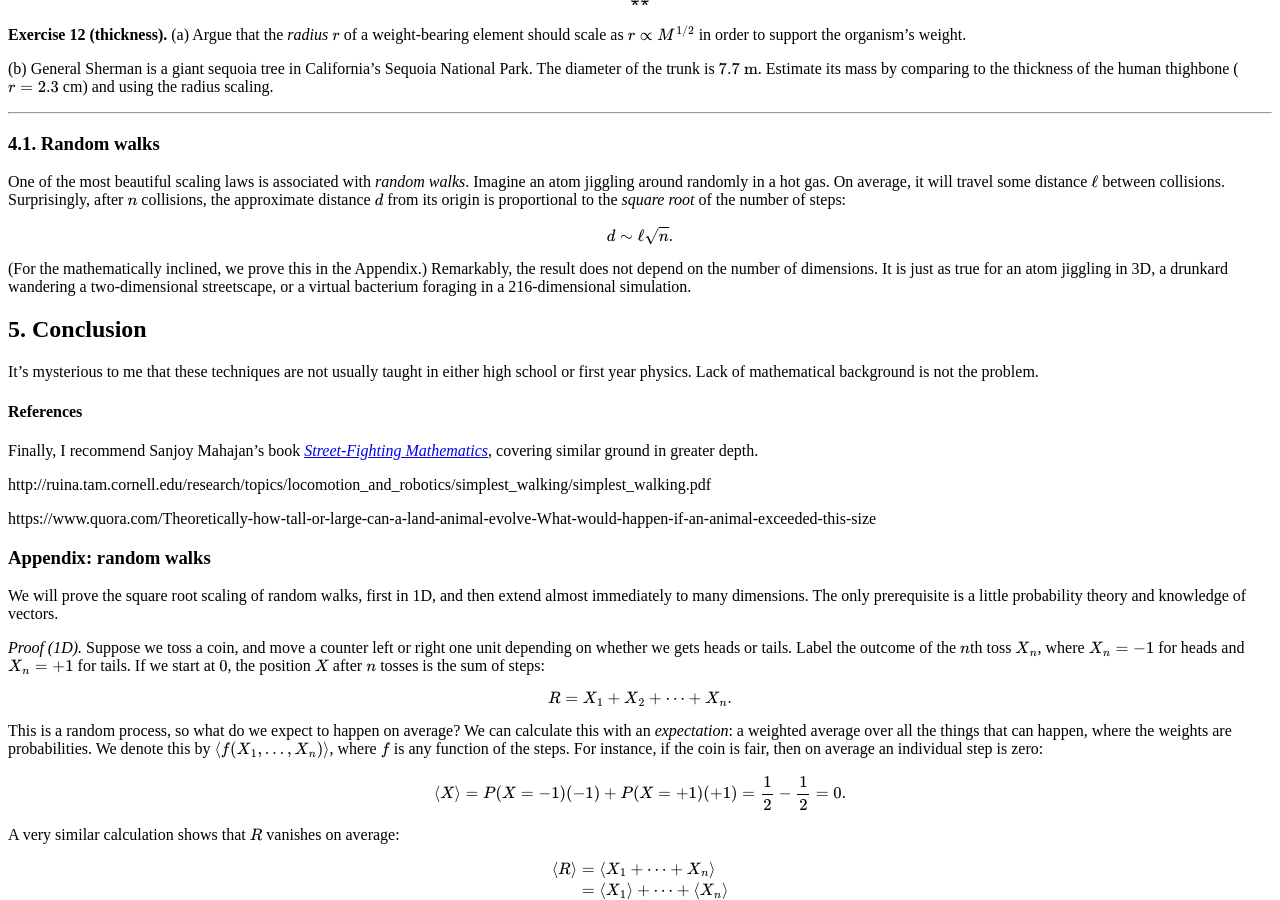
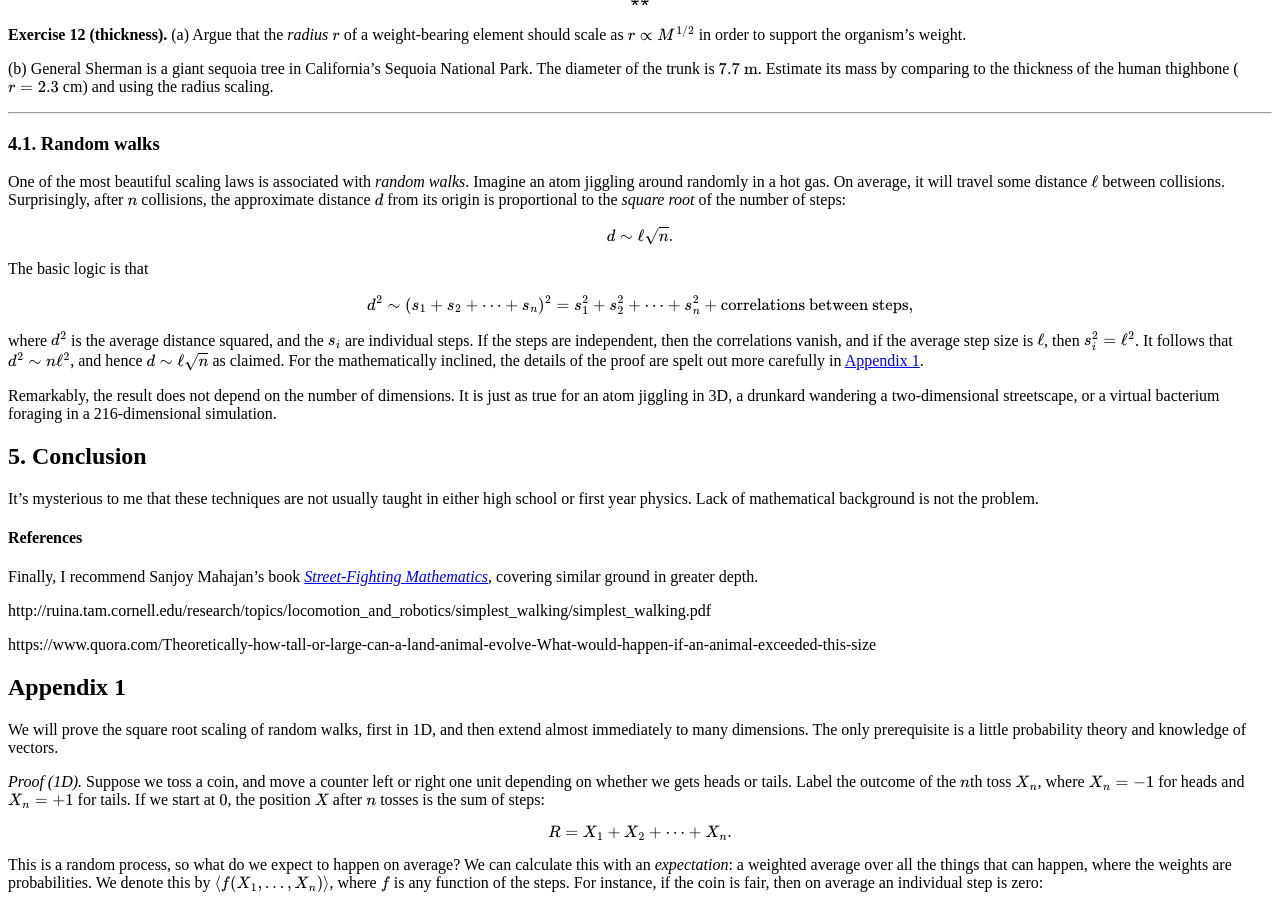
Before and after one commit to hapax/hapax.github.io, a Jekyll site: the page built from assets/simple-physics.md, in a window 1280 px wide and 900 px high, scrolled down 9024 px. Built offline with Jekyll 4.4.1, drawn with Linux system fonts in a browser that asks for light colours; our own code applies the rules of GitHub Pages for plain Markdown files; formulas are drawn with MathJax 3; a script that is not in the unit is left out.

Commit message:
Update simple-physics.md

```diff
--- a/assets/simple-physics.md
+++ b/assets/simple-physics.md
@@ -987,14 +987,26 @@ $$
 d \sim \ell \sqrt{n}.
 $$
 
-(For the mathematically inclined, we prove this in the Appendix.)
+The basic logic is that
+
+$$
+d^2 \sim (s_1 + s_2 + \cdots + s_n)^2 = s_1^2 + s_2^2 + \cdots + s_n^2 + \text{correlations between steps},
+$$
+
+where $d^2$ is the average distance squared, and the $s_i$ are
+individual steps.
+If the steps are independent, then the correlations vanish, and if the
+average step size is $\ell$, then $s_i^2 = \ell^2$.
+It follows that $d^2 \sim n\ell^2$, and hence $d \sim \ell\sqrt{n}$ as
+claimed.
+For the mathematically inclined, the details of the proof are spelt
+out more carefully in <a href="#app-1">Appendix 1</a>.
+
 Remarkably, the result does not depend on the number of dimensions.
 It is just as true for an atom jiggling in 3D, a drunkard wandering a
 two-dimensional streetscape, or a virtual bacterium foraging in a
 216-dimensional simulation.
 
-
-
 ## 5. Conclusion<a id="sec-5" name="sec-5"></a>
 
 It's mysterious to me that these techniques are not usually taught
@@ -1011,7 +1023,7 @@ http://ruina.tam.cornell.edu/research/topics/locomotion_and_robotics/simplest_wa
 
 https://www.quora.com/Theoretically-how-tall-or-large-can-a-land-animal-evolve-What-would-happen-if-an-animal-exceeded-this-size
 
-### Appendix: random walks
+## Appendix 1<a id="app-1" name="app-1"></a>
 
 We will prove the square root scaling of random walks, first in 1D, and then extend
 almost immediately to many dimensions.
```
